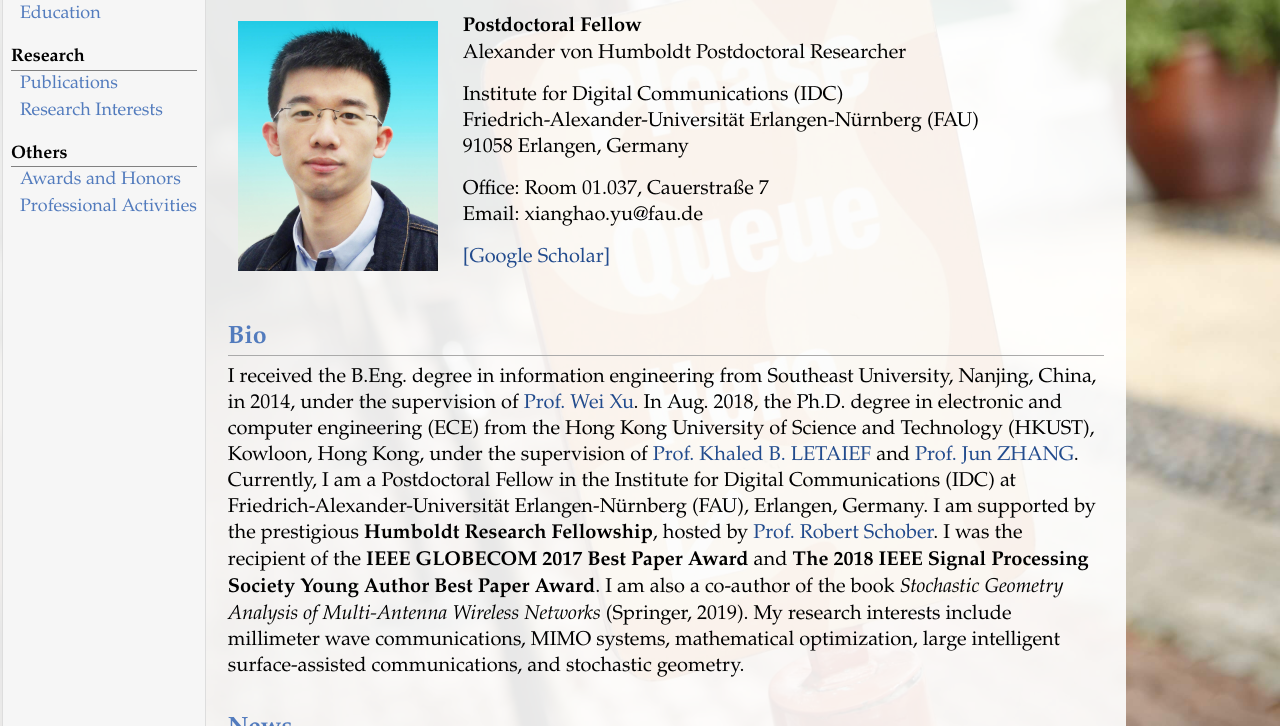
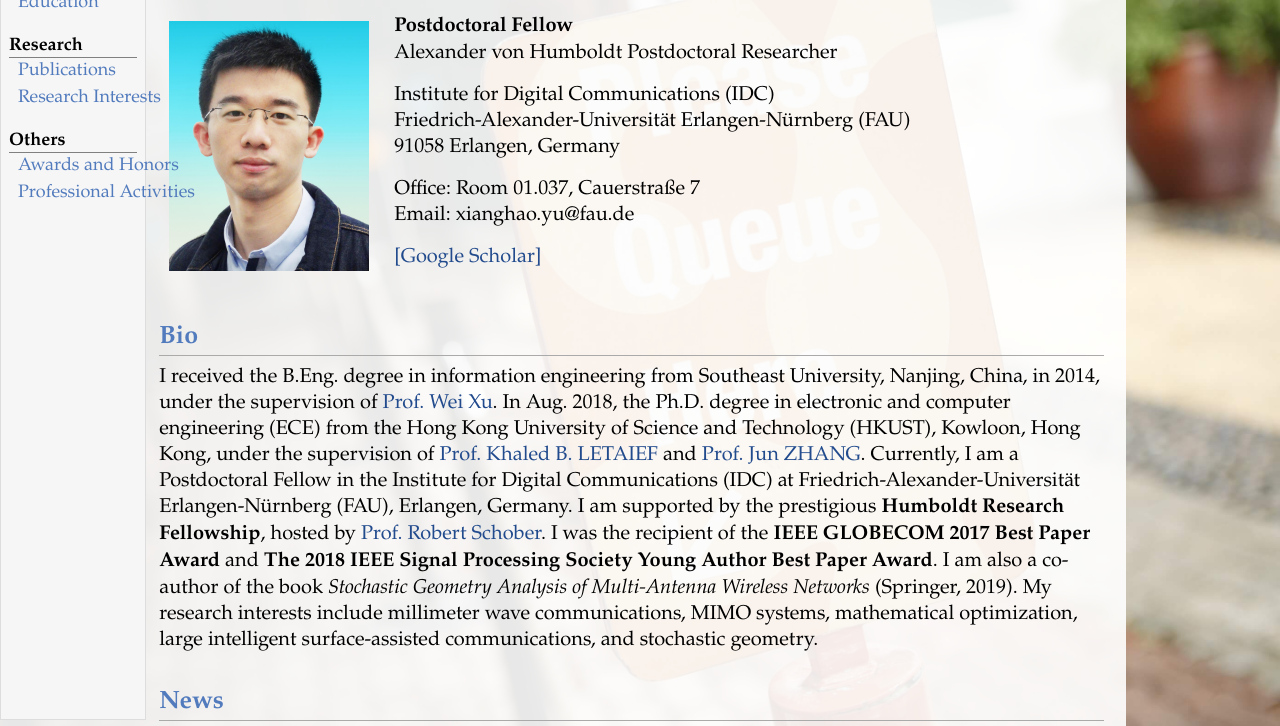
Before and after one commit to yuxianghao/yuxianghao.github.io, a plain HTML site: page index.html in a window 1280 px wide. Shown: the part 81-807 px from the top of the page. Drawn offline with Linux system fonts and the light colour scheme.

Commit message:
Add files via upload

```diff
--- a/jemdoc.css
+++ b/jemdoc.css
@@ -7,6 +7,7 @@ table#tlayout {
 	width:100%;
 	#height:1000pt;
 	height:100vh;
+	padding-left:12%;
 }
 
 
@@ -14,7 +15,7 @@ body {
 	background-image: url("MG_7894.JPG");
 	#font-family: Georgia, serif;
 	font-family: Garamond;
-	padding-bottom: 5px;
+	#padding-bottom: 5px;
 	margin: 0;
 	font-size: 15pt;
 	padding-right: 12%;
@@ -25,7 +26,7 @@ body {
 #layout-menu {
 	background: #f6f6f6;
 	border: 1px solid #dddddd;
-	padding-top: 0.5em;
+	#padding-top: 0.5em;
 	padding-left: 8px;
 	padding-right: 8px;
 	font-size: 90%;
@@ -34,6 +35,12 @@ body {
     	text-align: left;
     	vertical-align: top;
 	width: 10%;
+
+	position: fixed;
+	top:0;
+	left:0pt;
+	height:99.4vh;
+
 }
 
 #layout-menu td {
@@ -91,7 +98,7 @@ div.menu-category {
 	border-bottom: 1px solid gray;
 	margin-top: 0.8em;
 	padding-top: 0.2em;
-	padding-bottom: 0.1em;
+	#padding-bottom: 0.1em;
 	font-weight: bold;
 }
 
```
